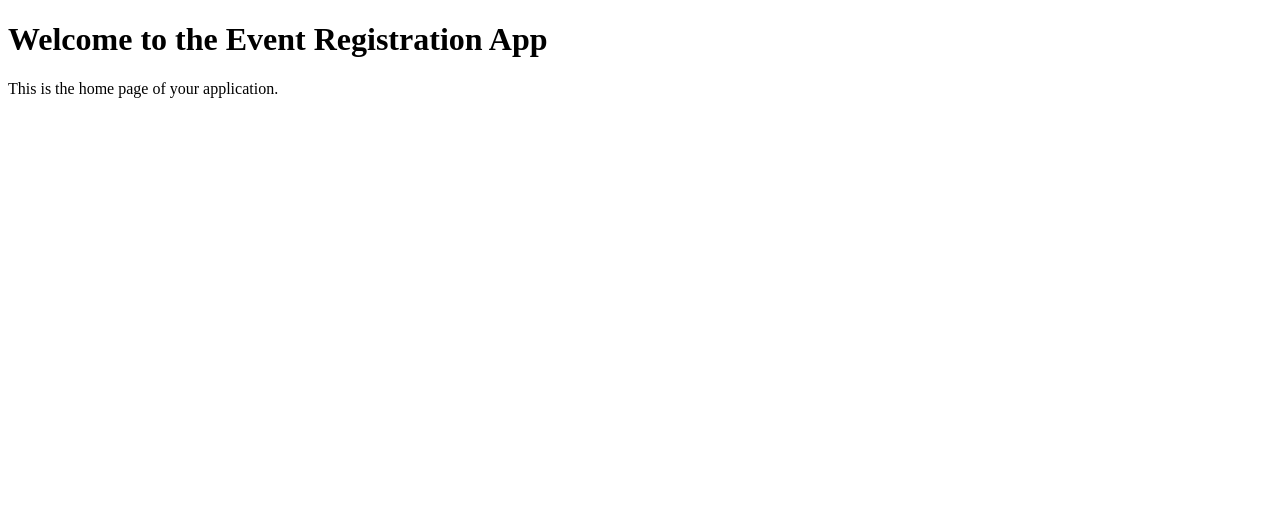
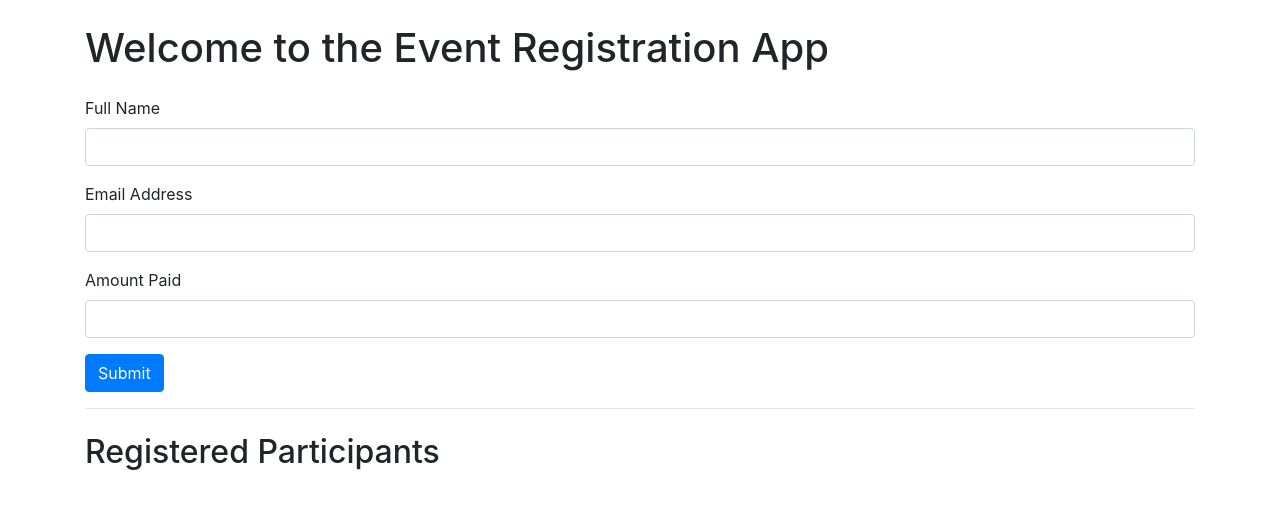
Before and after one commit to OUCHTAH/chakir, a Flask app: page / in a window 1280 px wide. Shown: the top 509 px of the page. Run offline with Flask 2, Linux system fonts and the light colour scheme; some libraries are stand-ins or nearby versions.

Commit message:
Update home.html

```diff
--- a/templates/home.html
+++ b/templates/home.html
@@ -1,13 +1,60 @@
-<!-- project_folder/templates/home.html -->
 <!DOCTYPE html>
 <html lang="en">
 <head>
     <meta charset="UTF-8">
     <meta name="viewport" content="width=device-width, initial-scale=1.0">
-    <title>Home Page</title>
+    <title>Event Registration</title>
+    <link rel="stylesheet" href="https://stackpath.bootstrapcdn.com/bootstrap/4.3.1/css/bootstrap.min.css">
 </head>
 <body>
-    <h1>Welcome to the Event Registration App</h1>
-    <p>This is the home page of your application.</p>
+    <div class="container">
+        <h1 class="my-4">Welcome to the Event Registration App</h1>
+
+        <!-- Registration Form -->
+        <form method="POST" action="/register">
+            <div class="form-group">
+                <label for="name">Full Name</label>
+                <input type="text" class="form-control" id="name" name="name" required>
+            </div>
+
+            <div class="form-group">
+                <label for="email">Email Address</label>
+                <input type="email" class="form-control" id="email" name="email" required>
+            </div>
+
+            <div class="form-group">
+                <label for="amount">Amount Paid</label>
+                <input type="number" class="form-control" id="amount" name="amount" required>
+            </div>
+
+            <button type="submit" class="btn btn-primary">Submit</button>
+        </form>
+
+        <hr>
+
+        <h2 class="my-4">Registered Participants</h2>
+        <ul id="participants">
+            <!-- List of participants will be dynamically loaded here -->
+        </ul>
+    </div>
+
+    <script src="https://code.jquery.com/jquery-3.6.0.min.js"></script>
+    <script>
+        // Function to load participants dynamically
+        function loadParticipants() {
+            $.get("/participants", function(data) {
+                let participantList = $('#participants');
+                participantList.empty();
+                data.forEach(function(participant) {
+                    participantList.append('<li>' + participant.name + ' - ' + participant.email + ' - $' + participant.amount + '</li>');
+                });
+            });
+        }
+
+        // Initial load of participants when the page is ready
+        $(document).ready(function() {
+            loadParticipants();
+        });
+    </script>
 </body>
 </html>
```
